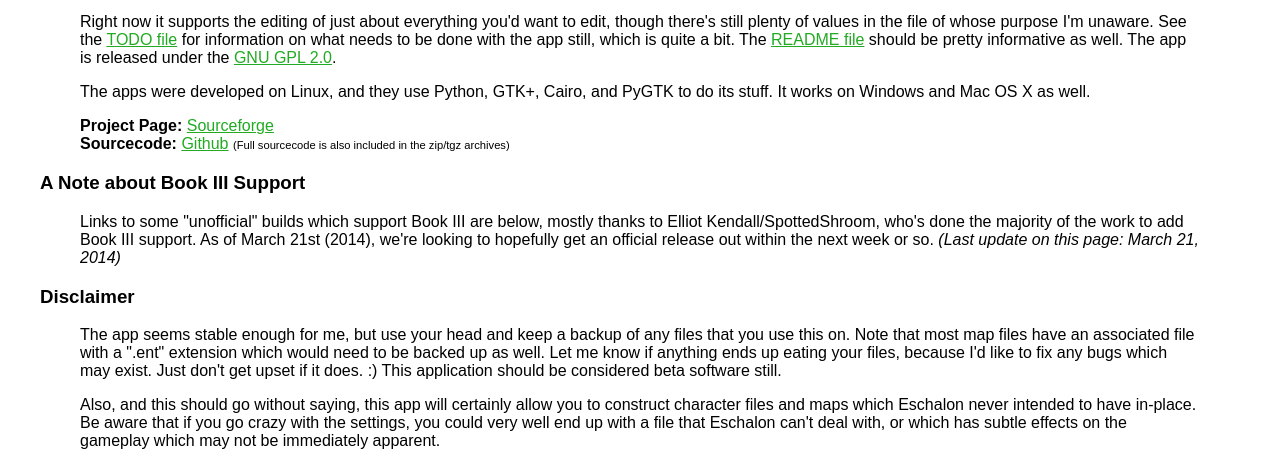
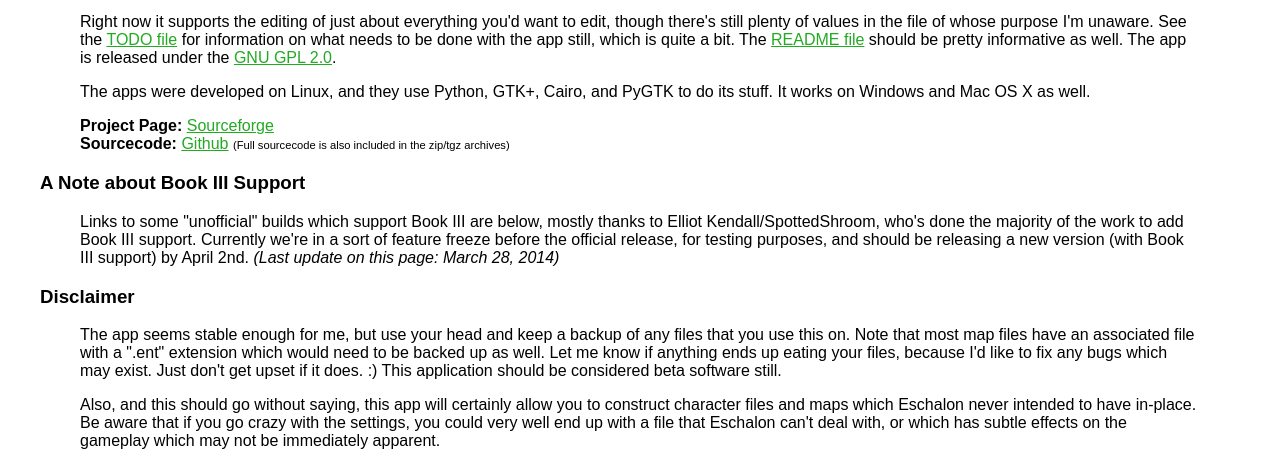
Before and after one commit to apocalyptech/eschalon_utils_web, a PHP site: page / in a window 1280 px wide. Shown: the part 635-1100 px from the top of the page. Run offline with PHP 8.4, Linux system fonts and the light colour scheme.

Commit message:
Revised date for projected release

```diff
--- a/index.php
+++ b/index.php
@@ -42,9 +42,10 @@ PyGTK to do its stuff.  It works on Windows and Mac OS X as well.</p>
 <blockquote>
 <p>Links to some "unofficial" builds which support Book III are below,
 mostly thanks to Elliot Kendall/SpottedShroom, who's done the majority of
-the work to add Book III support.  As of March 21st (2014), we're looking
-to hopefully get an official release out within the next week or so.
-<em>(Last update on this page: March 21, 2014)</em></p>
+the work to add Book III support.  Currently we're in a sort of feature
+freeze before the official release, for testing purposes, and should be
+releasing a new version (with Book III support) by April 2nd.
+<em>(Last update on this page: March 28, 2014)</em></p>
 </blockquote>
 
 <h3>Disclaimer</h3>
```
